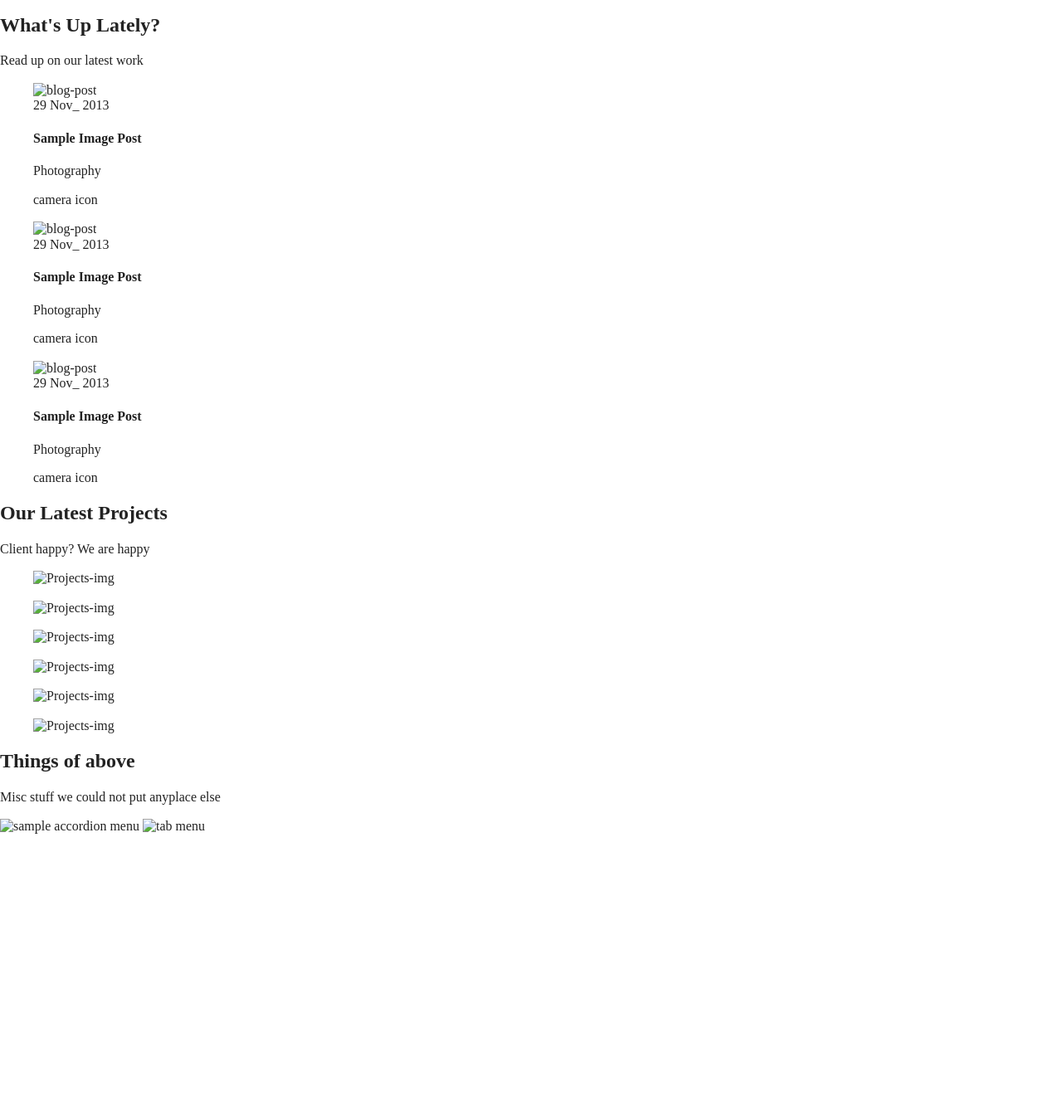
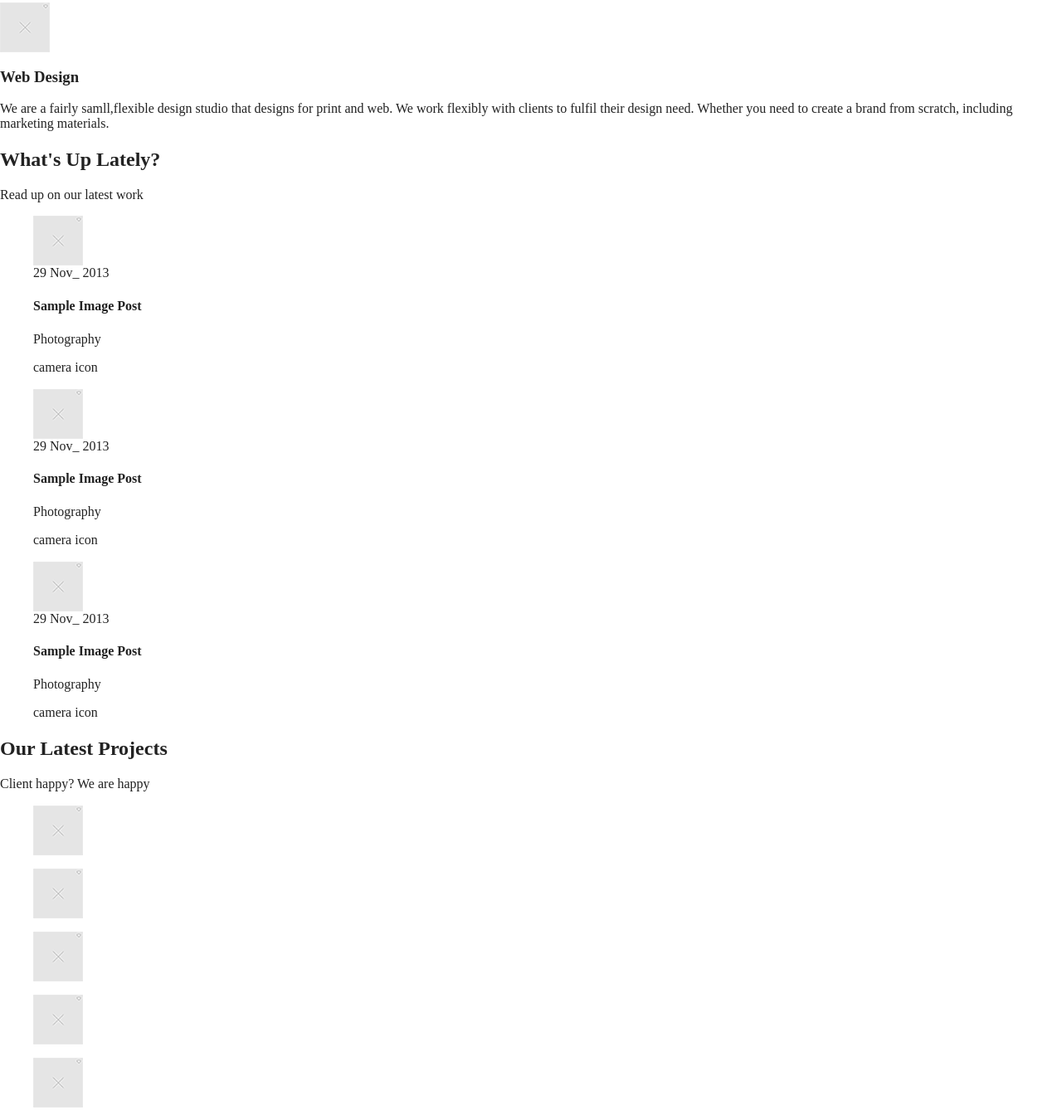
Before and after one commit to VernaMak/Project01-Team5, a website built with Parcel: page index.html in a window 1280 px wide. Shown: the part 1012-2350 px from the top of the page at 83% size. Before the commit the page ends 2018 px from the top, so only its background shows below. Built offline with nearby package versions, Linux system fonts and the light colour scheme.

Commit message:
add sample pic

```diff
--- a/index.html
+++ b/index.html
@@ -26,7 +26,7 @@
 <!-- Verna Part-->
 <body class="home-page">
 
-    <header class="header" src=" " alt="image">
+    <header class="header" src="img/sample-pic.png" alt="image">
 
         <nav>
          <ul class="nav-item">
@@ -81,7 +81,7 @@
             <p class="introduction-content">Ask us what we can do for you</p>
 
         <div class="introduction-icon">
-            <img class="introduction-icon-img"  src=" " alt="image">
+            <img class="introduction-icon-img"  src="img/sample-pic.png " alt="image">
             <h3 class="introduction-icon">Web Solutions</h3>
             <p>
                 We are a fairly samll,flexible design studio that designs for print and web. We work flexibly with clients to fulfil their design need. Whether you need to create a brand from scratch, including marketing materials.
@@ -89,7 +89,7 @@
         </div>
 
         <div class="introduction-icon">
-            <img class="introduction-icon-img" src=" " alt="image">
+            <img class="introduction-icon-img" src="img/sample-pic.png " alt="image">
             <h3 class="intorduction-icon">Photography</h3>
             <p>
                 We are a fairly samll,flexible design studio that designs for print and web. We work flexibly with clients to fulfil their design need. Whether you need to create a brand from scratch, including marketing materials.
@@ -97,7 +97,7 @@
         </div>
 
         <div class="introduction-icon">
-            <img class="introduction-icon-img" src=" " alt="image">
+            <img class="introduction-icon-img" src="img/sample-pic.png " alt="image">
             <h3 class="intorduction-icon">Web Development</h3>
             <p>
                 We are a fairly samll,flexible design studio that designs for print and web. We work flexibly with clients to fulfil their design need. Whether you need to create a brand from scratch, including marketing materials.
@@ -105,7 +105,7 @@
         </div>
 
         <div class="introduction-icon">
-            <img class="introduction-icon-img" src=" " alt="image">
+            <img class="introduction-icon-img" src="img/sample-pic.png " alt="image">
             <h3 class="intorduction-icon">Web Design</h3>
             <p>
                 We are a fairly samll,flexible design studio that designs for print and web. We work flexibly with clients to fulfil their design need. Whether you need to create a brand from scratch, including marketing materials.
@@ -121,7 +121,7 @@
         </p>
 
     <figure class="blog-post">
-          <img class="blog-post--img" src=" " alt="blog-post">
+          <img class="blog-post--img" src="img/sample-pic.png " alt="blog-post">
       <div class="blog-post-date">
           <span class="blog-post-day">29</span>
           <span class="blog-post-month">Nov_</span>
@@ -135,7 +135,7 @@
     </figure>
 
     <figure class="blog-post">
-        <img class="blog-post--img" src=" " alt="blog-post">
+        <img class="blog-post--img" src="img/sample-pic.png " alt="blog-post">
     <div class="blog-post-date">
         <span class="blog-post-day">29</span>
         <span class="blog-post-month">Nov_</span>
@@ -150,7 +150,7 @@
 
 
     <figure class="blog-post">
-        <img class="blog-post--img" src=" " alt="blog-post">
+        <img class="blog-post--img" src="img/sample-pic.png " alt="blog-post">
     <div class="blog-post-date">
         <span class="blog-post-day">29</span>
         <span class="blog-post-month">Nov_</span>
@@ -173,35 +173,35 @@
         </p>
 
         <figure class="latest-projects-item">
-            <img class="latest-projects-item-img" src=" " alt="Projects-img">
+            <img class="latest-projects-item-img" src="img/sample-pic.png " alt="Projects-img">
         </figure>
 
         <figure class="latest-projects-item">
-            <img class="latest-projects-item-img" src=" " alt="Projects-img">
+            <img class="latest-projects-item-img" src="img/sample-pic.png " alt="Projects-img">
         </figure>
 
         <figure class="latest-projects-item">
-            <img class="latest-projects-item-img" src=" " alt="Projects-img">
+            <img class="latest-projects-item-img" src="img/sample-pic.png " alt="Projects-img">
         </figure>
 
         <figure class="latest-projects-item">
-            <img class="latest-projects-item-img" src=" " alt="Projects-img">
+            <img class="latest-projects-item-img" src="img/sample-pic.png " alt="Projects-img">
         </figure>
 
         <figure class="latest-projects-item">
-            <img class="latest-projects-item-img" src=" " alt="Projects-img">
+            <img class="latest-projects-item-img" src="img/sample-pic.png " alt="Projects-img">
         </figure>
 
         <figure class="latest-projects-item">
-            <img class="latest-projects-item-img" src=" " alt="Projects-img">
+            <img class="latest-projects-item-img" src="img/sample-pic.png " alt="Projects-img">
         </figure>
     </section>
 
     <section class="main-page-demo">
         <h2 class="demo-heading">Things of above</h2>
         <p class="demo-text">Misc stuff we could not put anyplace else</p>
-        <img class="demo-Menu" src=" " alt="sample accordion menu">
-        <img class="demo-tab" src=" " alt="tab menu">
+        <img class="demo-Menu" src="img/sample-pic.png " alt="sample accordion menu">
+        <img class="demo-tab" src="img/sample-pic.png " alt="tab menu">
     </section>
 
 <!-- Hazel Part -->
```
Also changed, not shown: img/sample-pic.png (added).
